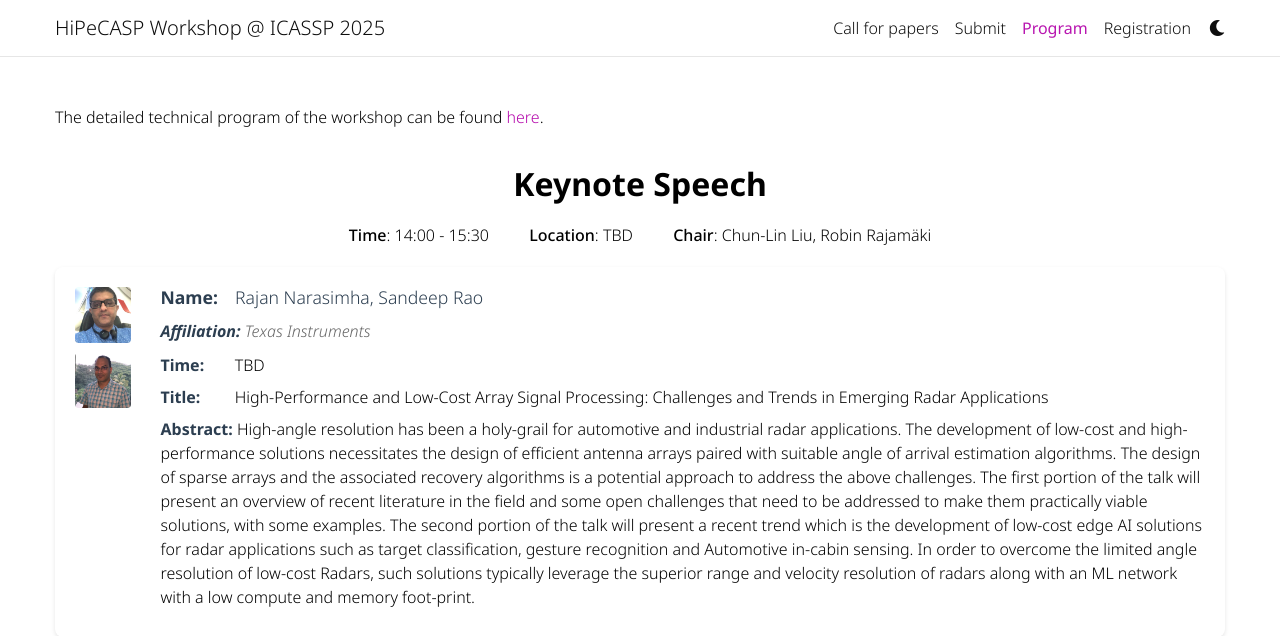
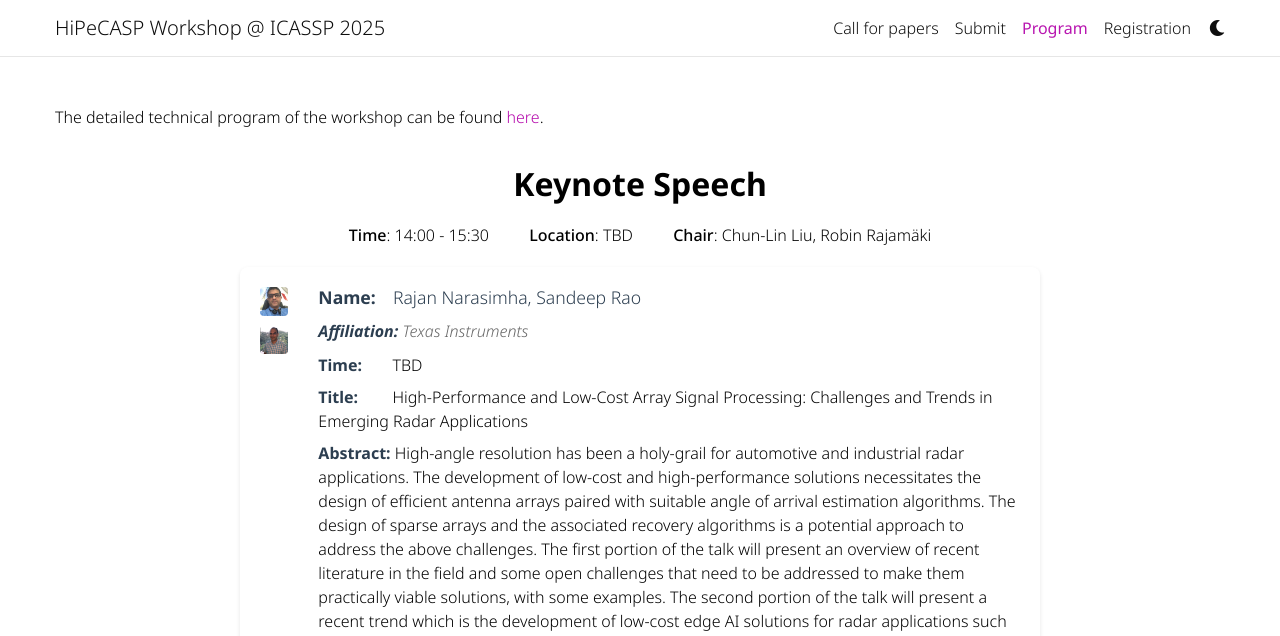
Before and after one commit to signal-process/signal-process.github.io, a Jekyll site: the page built from _pages/program.md, in a window 1280 px wide and 1400 px high. Shown: the top 636 px of the window. Built offline with Jekyll 4.4.1, drawn with Linux system fonts in a browser that asks for light colours; comment, search, counter and statistics services are not loaded; a style sheet for code colours, icons or effects is not loaded.

Commit message:
Update speakers.html

```diff
--- a/_includes/speakers.html
+++ b/_includes/speakers.html
@@ -8,9 +8,12 @@
         background-color: #fff;
         border-radius: 8px;
         box-shadow: 0 2px 4px rgba(0,0,0,0.1);
+        max-width: 800px; /* 外层容器最大宽度 */
+        margin-left: auto;
+        margin-right: auto;
       }
       .speaker-image {
-        width: 400px;
+        width: 40%; /* 宽度设为父容器的百分比 */
         display: flex;
         flex-direction: column;
         gap: 10px;
@@ -49,7 +52,7 @@
           align-items: center;
         }
         .speaker-image {
-          width: 150px;
+          width: 80%; /* 移动端使用更大的宽度，适应屏幕 */
         }
         .speaker-info {
           text-align: center;
```
